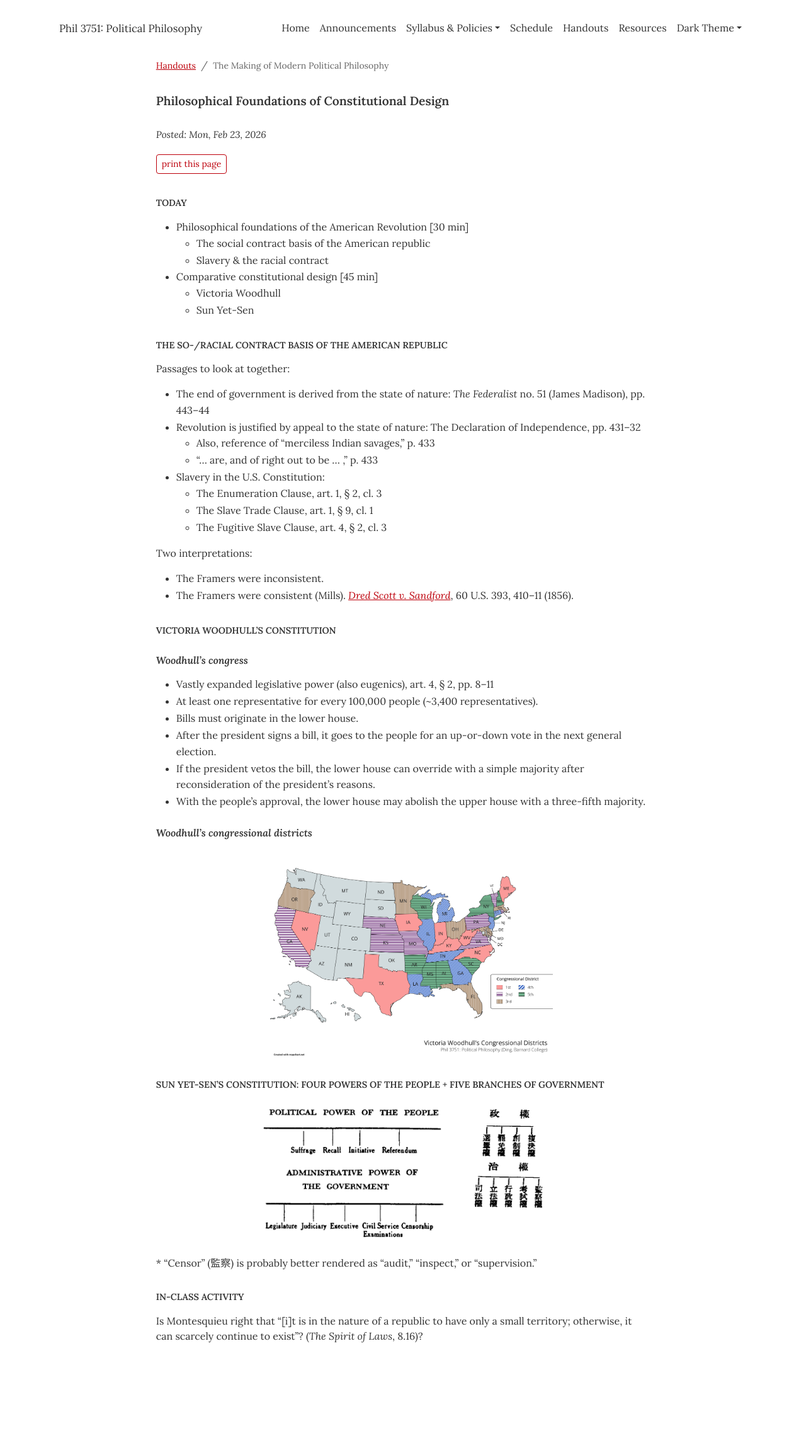
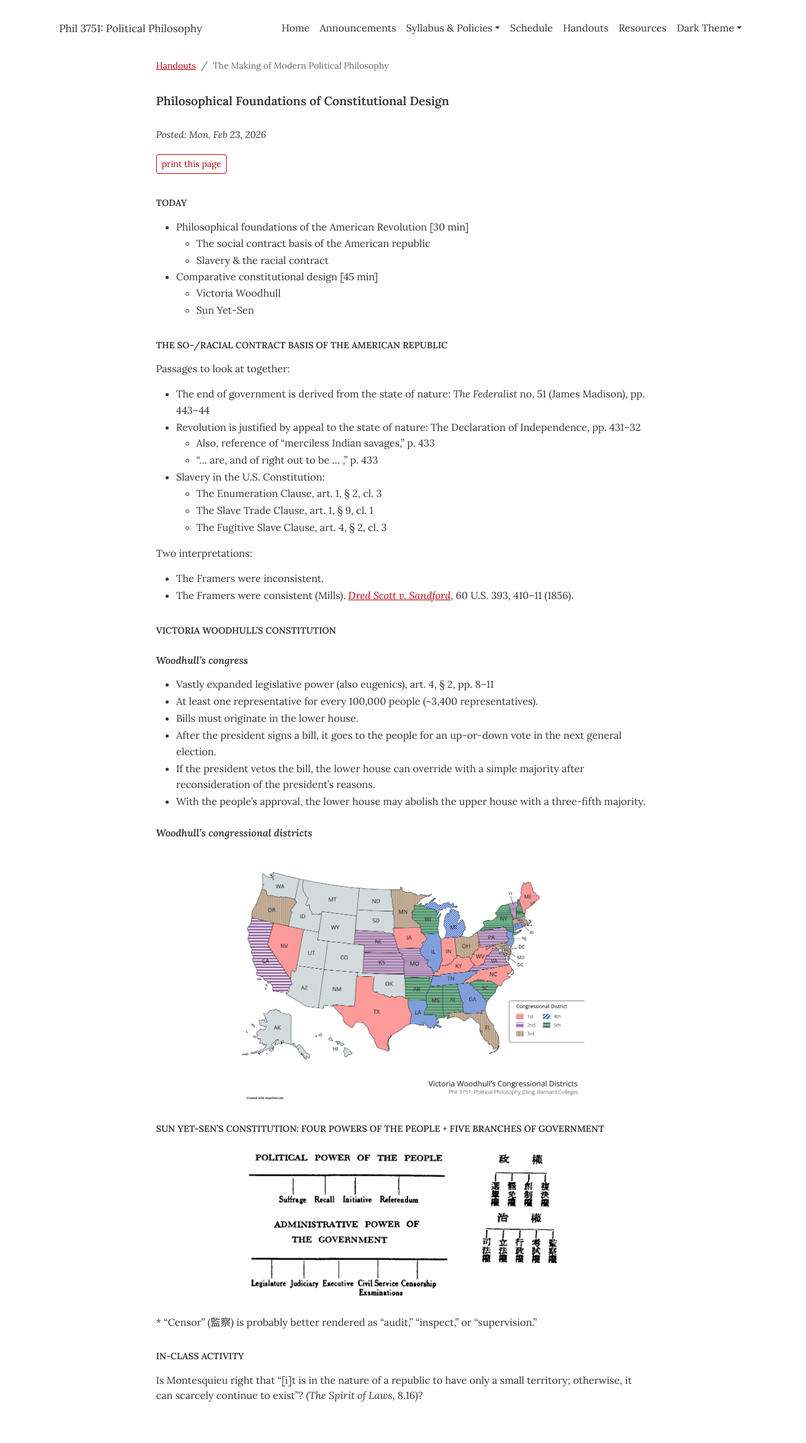
Before and after one commit to dingherself/political-philosophy, a Jekyll site: the page built from handouts/_posts/2026-02-23-philosophical-foudations-constitutional-design.md, in a window 1280 px wide. Shown: the whole page at 63% size. Built offline with Jekyll 4.4.1, drawn with Linux system fonts in a browser that asks for light colours; before the commit the page ends 2197 px from its top, so only the background shows below that.

Commit message:
formatting

```diff
--- a/handouts/_posts/2026-02-23-philosophical-foudations-constitutional-design.md
+++ b/handouts/_posts/2026-02-23-philosophical-foudations-constitutional-design.md
@@ -46,13 +46,13 @@ Two interpretations:
 ### Woodhull’s congressional districts
 
 <center>
-<img src="/assets/woodhull-congressional-districts-small.png" class="img-fluid" style="max-width: 475px;" alt="Diagram of Woodhull’s congressional districts">
+<a href='/assets/woodhull-congressional-districts-small.png'><img src="/assets/woodhull-congressional-districts-small.png" class="img-fluid" style="max-width: 575px;" alt="Diagram of Woodhull’s congressional districts"></a>
 </center>
 
 ## Sun Yet-Sen’s constitution: Four powers of the people + five branches of government
 
 <center>
-<img src="/assets/five-powers-constitution.jpg" class="img-fluid mb-5" style="max-width: 475px;" alt="Diagram of Sun Yet-Sen’s five-power constitution">
+<a href='/assets/five-powers-constitution.jpg'><img src="/assets/five-powers-constitution.jpg" class="img-fluid mb-5" style="max-width: 525px;" alt="Diagram of Sun Yet-Sen’s five-power constitution"></a>
 </center>
 
 \* “Censor” (監察) is probably better rendered as “audit,” “inspect,” or “supervision.”
```
